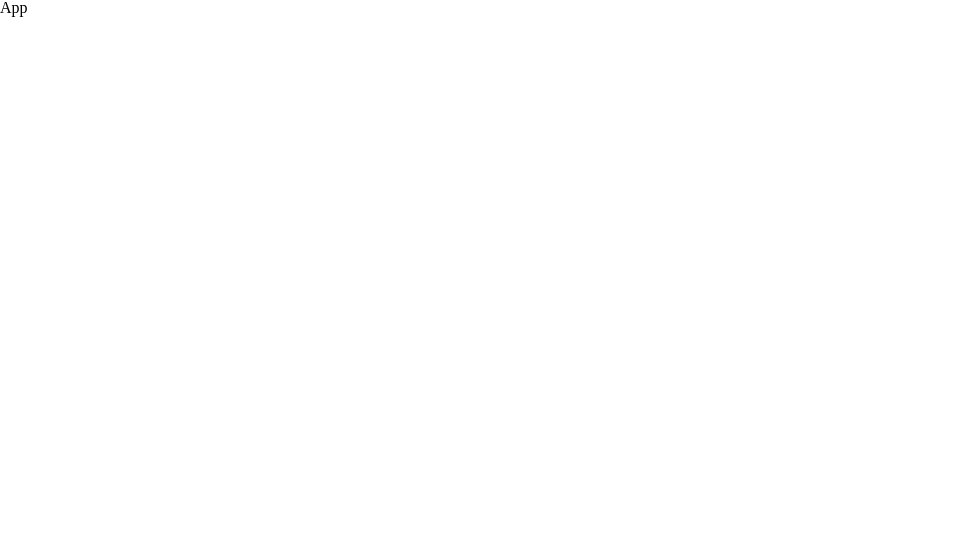
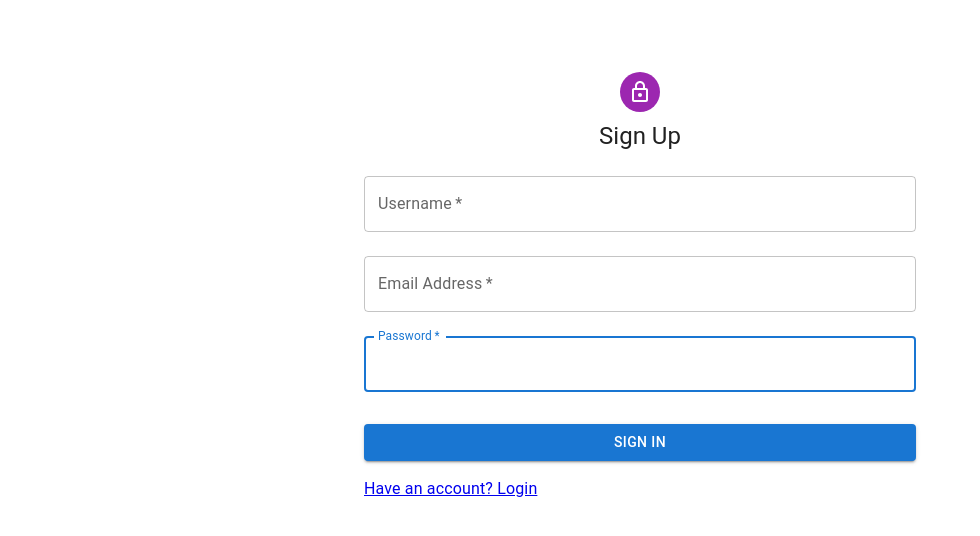
Before and after one commit to Naiem1/project-management-app, a React (Vite) app: page /register in a window 1280 px wide. Shown: the top 536 px of the page, without its empty margins (0-980 px from the left). Built offline with nearby package versions, Linux system fonts and the light colour scheme.

Commit message:
done login and register page

```diff
--- a/src/app/App.jsx
+++ b/src/app/App.jsx
@@ -1,8 +1,13 @@
+import { CssBaseline } from '@mui/material';
+import AppRouter from './router/AppRouter';
 
 const App = () => {
   return (
-    <div>App</div>
-  )
-}
+    <>
+      <CssBaseline />
+      <AppRouter />
+    </>
+  );
+};
 
-export default App
+export default App;
--- a/src/app/router/AppRouter.jsx
+++ b/src/app/router/AppRouter.jsx
@@ -1,8 +1,15 @@
+import { Route, Routes } from 'react-router-dom';
+import Register from '../../pages/RegisterPage';
+import Login from '../../pages/LoginPage';
 
 const AppRouter = () => {
   return (
-    <div>AppRouter</div>
-  )
-}
+    <Routes>
 
-export default AppRouter
+      <Route path="register" element={<Register />} />
+      <Route path="login" element={<Login />} />
+    </Routes>
+  );
+};
+
+export default AppRouter;
--- a/src/main.jsx
+++ b/src/main.jsx
@@ -1,10 +1,13 @@
-import React from 'react'
-import ReactDOM from 'react-dom/client'
-import App from './app/App.jsx'
+import React from 'react';
+import ReactDOM from 'react-dom/client';
+import { BrowserRouter } from "react-router-dom";
+import App from './app/App.jsx';
 import './assets/styles/style.css';
 
 ReactDOM.createRoot(document.getElementById('root')).render(
   <React.StrictMode>
-    <App />
-  </React.StrictMode>,
-)
+    <BrowserRouter>
+      <App />
+    </BrowserRouter>
+  </React.StrictMode>
+);
--- /dev/null
+++ b/src/pages/LoginPage.jsx
@@ -0,0 +1,102 @@
+import LockOutlinedIcon from '@mui/icons-material/LockOutlined';
+import {
+  Avatar,
+  Box,
+  Button,
+  Container,
+  TextField,
+  Typography,
+} from '@mui/material';
+import { useState } from 'react';
+import { Link } from 'react-router-dom';
+
+const INITIAL_STATE = {
+  email: '',
+  password: '',
+};
+
+const Login = () => {
+  const [credential, setCredential] = useState({ ...INITIAL_STATE });
+
+  const loginChangeHandler = (e) => {
+    setCredential({
+      ...credential,
+      [e.target.name]: e.target.value,
+    });
+  };
+
+  const handleLoginSubmit = (event) => {
+    event.preventDefault();
+
+    console.log({ ...credential });
+    credential({ ...INITIAL_STATE });
+  };
+
+  return (
+    <Container component="main" maxWidth="sm">
+      <Box
+        sx={{
+          mt: 8,
+          display: 'flex',
+          flexDirection: 'column',
+          alignItems: 'center',
+        }}
+      >
+        <Avatar sx={{ m: 1, bgcolor: 'secondary.main' }}>
+          <LockOutlinedIcon />
+        </Avatar>
+        <Typography component="h1" variant="h5">
+          Sign in
+        </Typography>
+        <Box
+          onSubmit={handleLoginSubmit}
+          component="form"
+          noValidate
+          sx={{ mt: 1 }}
+        >
+          <TextField
+            margin="normal"
+            required
+            fullWidth
+            id="email"
+            name="email"
+            type="email"
+            label="Email Address"
+            autoComplete="email"
+            autoFocus
+            onChange={loginChangeHandler}
+            value={credential.email}
+          />
+          <TextField
+            margin="normal"
+            required
+            fullWidth
+            id="password"
+            name="password"
+            type="password"
+            label="Password"
+            autoComplete="password"
+            autoFocus
+            onChange={loginChangeHandler}
+            value={credential.password}
+          />
+          <Button
+            type="submit"
+            fullWidth
+            variant="contained"
+            sx={{ mt: 3, mb: 2 }}
+          >
+            Sign In
+          </Button>
+
+          <Typography component="p">
+            <Link to="/register">Have not an account? Register</Link>
+          </Typography>
+
+        </Box>
+      </Box>
+    </Container>
+  );
+};
+
+export default Login;
--- /dev/null
+++ b/src/pages/RegisterPage.jsx
@@ -0,0 +1,118 @@
+import LockOutlinedIcon from '@mui/icons-material/LockOutlined';
+import {
+  Avatar,
+  Box,
+  Button,
+  Container,
+  TextField,
+  Typography,
+} from '@mui/material';
+import { useState } from 'react';
+import { Link } from 'react-router-dom';
+
+const INITIAL_STATE = {
+  username: '',
+  email: '',
+  password: '',
+};
+
+const Register = () => {
+  const [register, setRegister] = useState({ ...INITIAL_STATE });
+
+  const registerChangeHandler = (e) => {
+    setRegister({
+      ...register,
+      [e.target.name]: e.target.value,
+    });
+  };
+  const handleRegisterSubmit = (event) => {
+    event.preventDefault();
+
+    console.log({ ...register });
+
+    setRegister({ ...INITIAL_STATE });
+  };
+
+  return (
+    <Container component="main" maxWidth="sm">
+      <Box
+        sx={{
+          mt: 8,
+          display: 'flex',
+          flexDirection: 'column',
+          alignItems: 'center',
+        }}
+      >
+        <Avatar sx={{ m: 1, bgcolor: 'secondary.main' }}>
+          <LockOutlinedIcon />
+        </Avatar>
+        <Typography component="h1" variant="h5">
+          Sign Up
+        </Typography>
+        <Box
+          onSubmit={handleRegisterSubmit}
+          component="form"
+          noValidate
+          sx={{ mt: 1 }}
+        >
+          <TextField
+            margin="normal"
+            required
+            fullWidth
+            id="username"
+            name="username"
+            type="text"
+            label="Username"
+            autoComplete="username"
+            autoFocus
+            onChange={registerChangeHandler}
+            value={register.username}
+          />
+
+          <TextField
+            margin="normal"
+            required
+            fullWidth
+            id="email"
+            name="email"
+            type="email"
+            label="Email Address"
+            autoComplete="email"
+            autoFocus
+            onChange={registerChangeHandler}
+            value={register.email}
+          />
+          <TextField
+            margin="normal"
+            required
+            fullWidth
+            id="password"
+            name="password"
+            type="password"
+            label="Password"
+            autoComplete="password"
+            autoFocus
+            onChange={registerChangeHandler}
+            value={register.password}
+          />
+          <Button
+            type="submit"
+            fullWidth
+            variant="contained"
+            sx={{ mt: 3, mb: 2 }}
+          >
+            Sign In
+          </Button>
+
+          <Typography component="p">
+            <Link to="/login">Have an account? Login</Link>
+          </Typography>
+
+
+        </Box>
+      </Box>
+    </Container>
+  );
+};
+
+export default Register;
```
Also changed, not shown: src/pages/page.jsx (deleted, +0 -8 lines).
